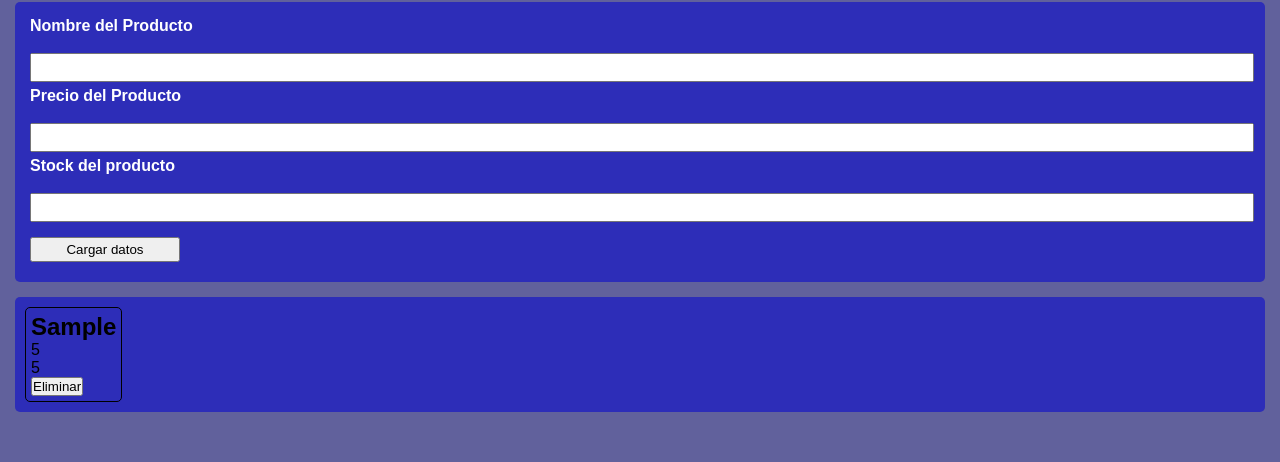
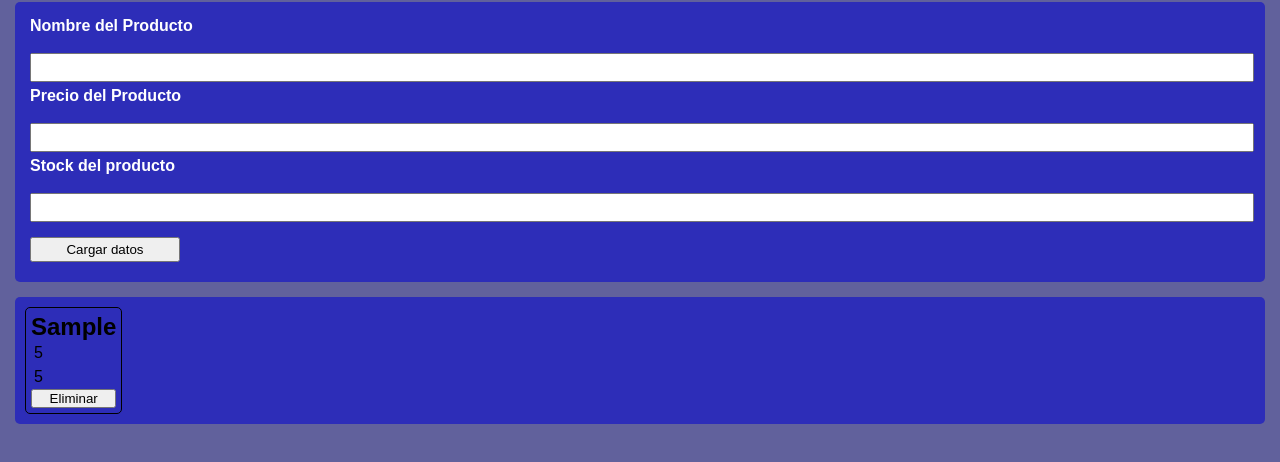
Before and after one commit to Pablo-Esquilache/Curso-JavaScript-CoderHouse, a plain HTML site: page Pablo Daniel Esquilache - JavaScript/index.html in a window 1280 px wide. Both pictures are taken after typing "Sample", "5", "5" into the empty fields and a click on the input "Cargar datos". Shown: the part 50-512 px from the top of the page. Drawn offline with Linux system fonts and the light colour scheme.

Commit message:
eliminar objeto

```diff
--- a/Pablo Daniel Esquilache - JavaScript/estilo.css
+++ b/Pablo Daniel Esquilache - JavaScript/estilo.css
@@ -2,7 +2,6 @@
     padding: 0;
     margin: 0;
     font-family: sans-serif;
-    font-weight: 0;
 }
 
 body {
@@ -45,3 +44,9 @@ h1 {
     padding: 5px;
     border-radius: 5px;
 }
+.div_articulo p {
+    padding: 3px;
+}
+.div_articulo input {
+    width: 100%;
+}
--- a/Pablo Daniel Esquilache - JavaScript/script.js
+++ b/Pablo Daniel Esquilache - JavaScript/script.js
@@ -255,6 +255,8 @@ boton.addEventListener ('submit', (e) => {
 
     div_producto.innerHTML = " "
 
+    formulario_carga.reset()
+
     base_datos.forEach((producto,indice) => {
         div_producto.innerHTML +=   `<div class="div_articulo" id="producto${indice}">
                                         <h2>${producto.producto}</h2>
@@ -262,13 +264,10 @@ boton.addEventListener ('submit', (e) => {
                                         <p>${producto.stock}</p>
                                         <input type="button" value="Eliminar" id="eliminar">
                                     </div>`
-
-    formulario_carga.reset()
     })
 
     base_datos.forEach((producto, indice) => {
-            btn_eliminar = document.getElementById('eliminar')
-            btn_eliminar.addEventListener('click', () => {
+            document.getElementById('prducto${indice}').lastElementChild.addEventListener('click', () => {
             document.getElementById('producto${indice}').remove()
             base_datos.splice(indice, 1)
             localStorage.setItem('base_datos_articulos', JSON.stringify(base_datos))
```
